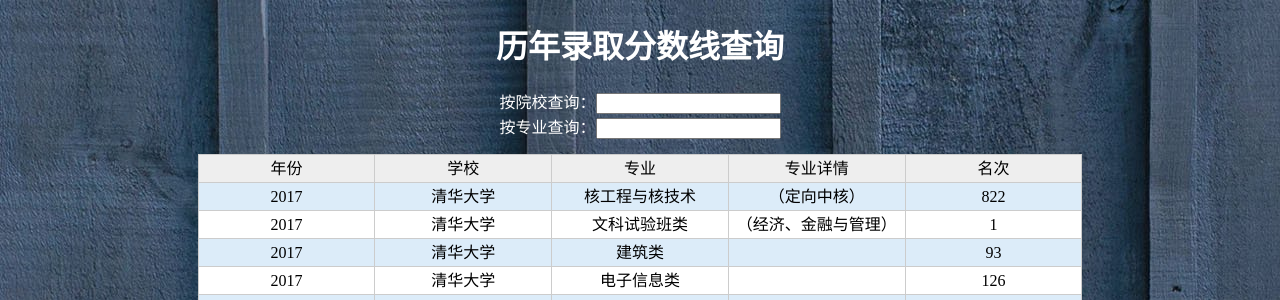
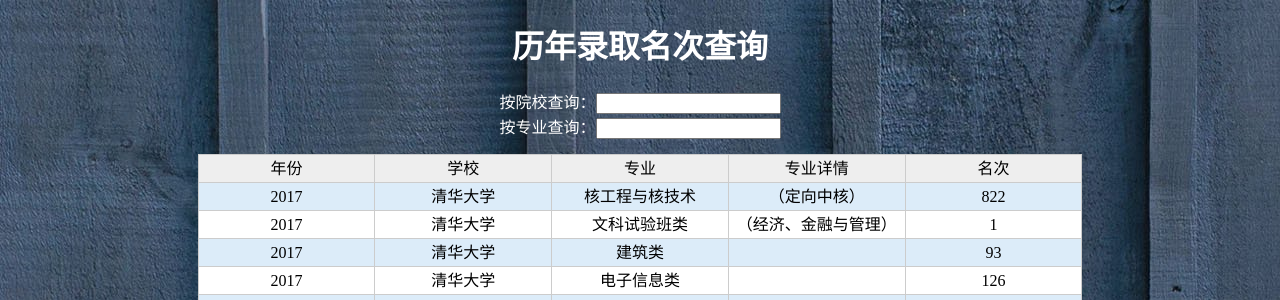
Before and after one commit to eshoyuan/GaokaoRecommend, a Django app: page /recommend/table.html/ in a window 1280 px wide. Shown: the top 300 px of the page. Run offline with Django 3.2, Linux system fonts and the light colour scheme; data comes from the database, SQL or seed files in the repository.

Commit message:
update templates/recommend/table.html.

```diff
--- a/templates/recommend/table.html
+++ b/templates/recommend/table.html
@@ -2,7 +2,7 @@
 <html lang="zh-cn">
 <head>
     <meta charset="UTF-8">
-    <title>历年录取分数线查询</title>
+    <title>历年录取名次查询</title>
     <meta name="viewport" content="width=device-width, initial-scale=1, shrink-to-fit=no">
     <style>
         table {
@@ -70,7 +70,7 @@
     </style>
 </head>
 <body>
-<h1 class="center" style="color: #FFFFFF; ">历年录取分数线查询</h1>
+<h1 class="center" style="color: #FFFFFF; ">历年录取名次查询</h1>
 <div class="center"><span style="color: #FFFFFF; ">按院校查询：</span><input name="key0" type="text" id="key0"
                                                                        onkeydown="onSearch()" value=""/></div>
 <div class="center"><span style="color: #FFFFFF; ">按专业查询：</span><input name="key1" type="text" id="key1"
```
